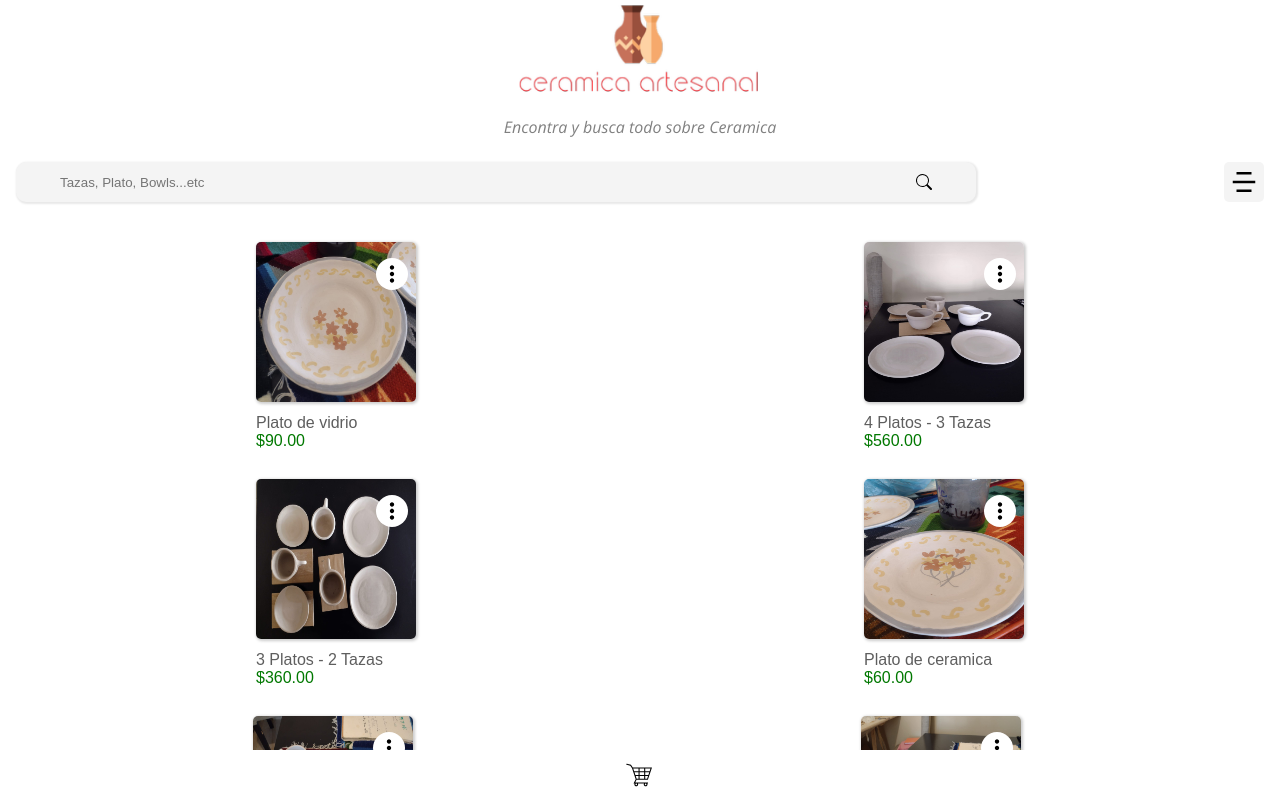
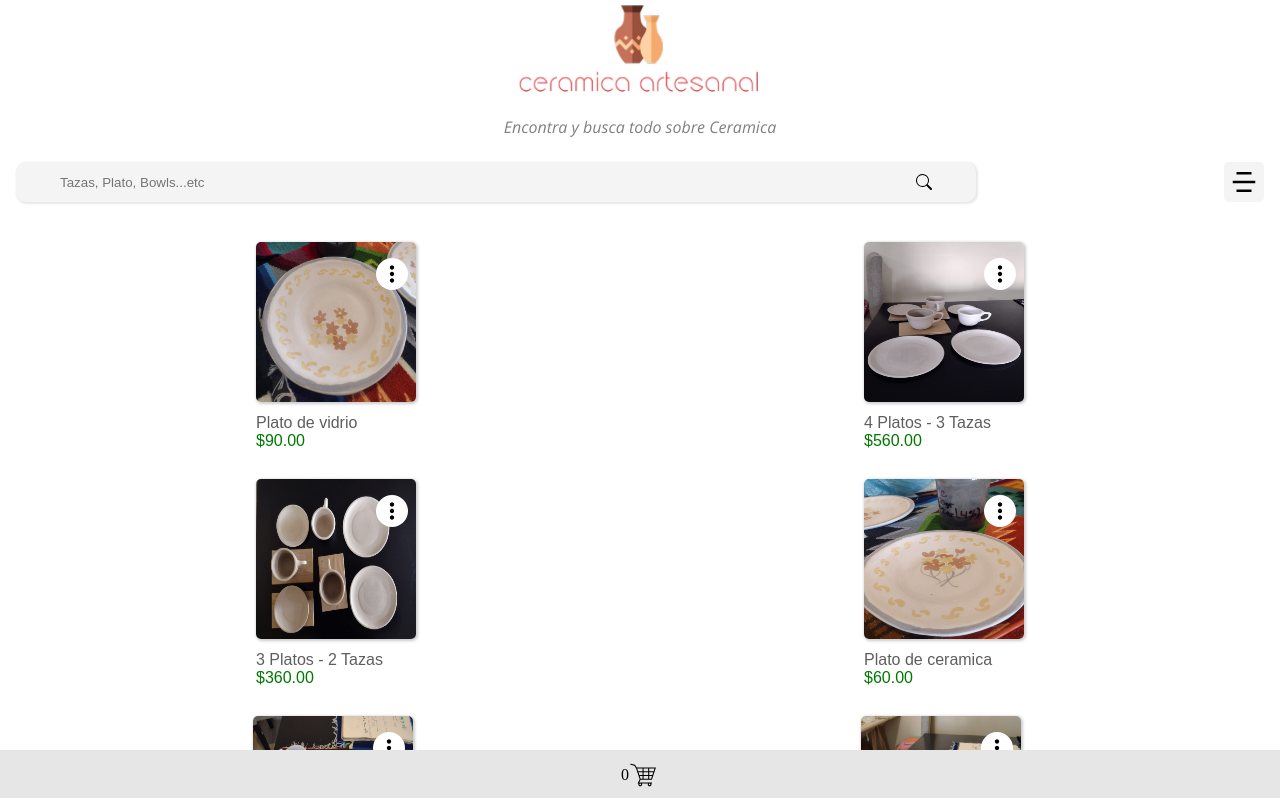
Before and after one commit to Facualemandi/alfareria-marketplace, a React (Create React App) app: page /#/ in a window 1280 px wide. Shown: the top 798 px of the page. Built offline with nearby package versions, Linux system fonts and the light colour scheme.

Commit message:
Agregando asd

```diff
--- a/src/App.js
+++ b/src/App.js
@@ -5,10 +5,12 @@ import DescriptionProduct from "./Components/DescriptionProduct/DescriptionProdu
 import { useItems } from "./Hooks/useItems";
 import { GiShoppingCart } from 'react-icons/gi';
 import Cart from "./Components/Cart/Cart";
+import { useCount } from "./Hooks/useCount";
 
 function App() {
   const [items] = useItems();
   const [product, setProduct] = useState([]);
+   const {count} = useCount()
 
   const totalItemDescription = (el) => {
     setProduct(el);
@@ -23,7 +25,7 @@ function App() {
 
   return (
     <>
-        <Cart/>
+        <Cart count={count}/>
       <Routes>
         <Route
           path="/"
--- a/src/Components/Cart/Cart.css
+++ b/src/Components/Cart/Cart.css
@@ -7,10 +7,11 @@ z-index: 999;
 bottom: 0px;
 width: 100vw;
 height: 50px;
-background-color: white;
+background-color: rgb(230, 230, 230);
 }
 
 .cart{
     width: 30px;
     height: 30px;
+    font-family: sans-serif;
 }
--- a/src/Components/Cart/Cart.js
+++ b/src/Components/Cart/Cart.js
@@ -2,11 +2,12 @@ import React from "react";
 import "./Cart.css";
 import { GiShoppingCart } from "react-icons/gi";
 
-const Cart = () => {
+const Cart = ({count}) => {
   return (
     <>
       <section className="other_nav">
-        <GiShoppingCart  className="cart"/>
+        <span>{count}</span>
+        <GiShoppingCart className="cart" />
       </section>
     </>
   );
--- a/src/Components/DescriptionProduct/DescriptionProduct.js
+++ b/src/Components/DescriptionProduct/DescriptionProduct.js
@@ -5,25 +5,13 @@ import { FcLike } from "react-icons/fc";
 import { GrFormAdd } from "react-icons/gr";
 import { BiMinus } from "react-icons/bi";
 import Productuantity from "../Productuantity/Productuantity";
+import { useCount } from "../../Hooks/useCount";
 
 const DescriptionProduct = ({ product, navHome }) => {
   let { name, price, image, description } = product;
+   const {count, addCart, removeCart} = useCount()
 
-  const [count, setCount] = useState(0);
 
-  const addCart = () => {
-    setCount(count + 1);
-  };
-  const removeCart = () => {
-    if (count > 0) {
-      setCount(count - 1);
-    } else {
-      setCount(count);
-    }
-  };
-
-  if (count > 0) {
-  }
 
   console.log(product);
   return (
--- /dev/null
+++ b/src/Hooks/useCount.js
@@ -0,0 +1,23 @@
+import React, { useState } from "react";
+
+export const useCount = () => {
+  const [count, setCount] = useState(0);
+
+
+  const addCart = () => {
+    setCount(count + 1);
+  };
+  const removeCart = () => {
+    if (count > 0) {
+      setCount(count - 1);
+    } else {
+      setCount(count);
+    }
+  };
+
+  return{
+    count,
+    addCart,
+    removeCart
+  };
+};
```
